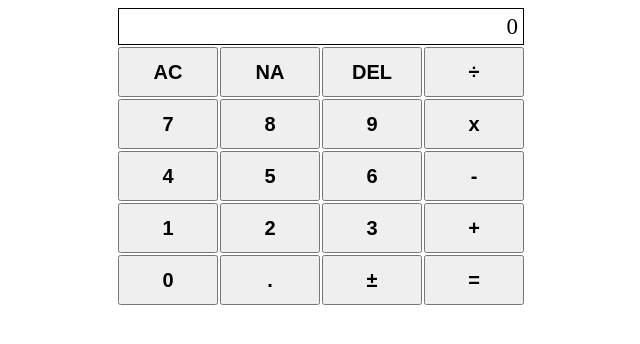
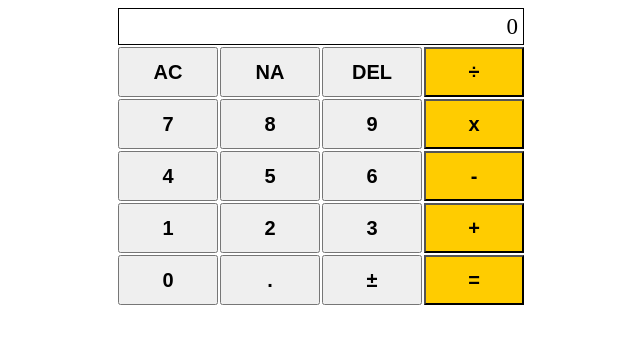
Before and after one commit to IvanLowLLH/odin-project-calculator, a plain HTML site: page index.html in a window 1280 px wide. Shown: the whole page, without its empty margins (319-959 px from the left). Drawn offline with Linux system fonts and the light colour scheme.

Commit message:
add colour

```diff
--- a/style.css
+++ b/style.css
@@ -34,4 +34,9 @@ button {
     height: 50px;
     font-weight: bold;
     font-size: 20px;
+
 }
+
+.op_btn, #equal {
+    background-color: rgb(255, 204, 0);
+}
```
